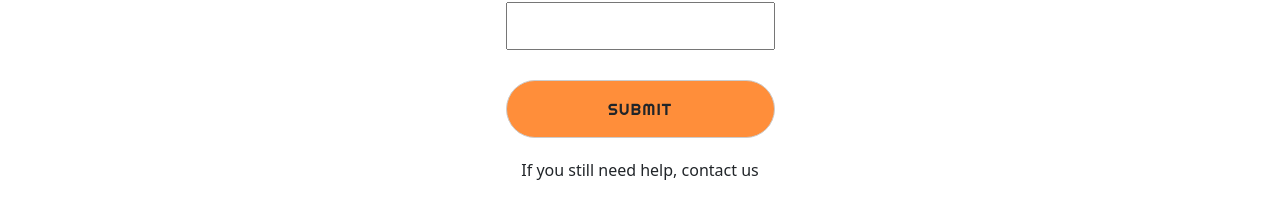
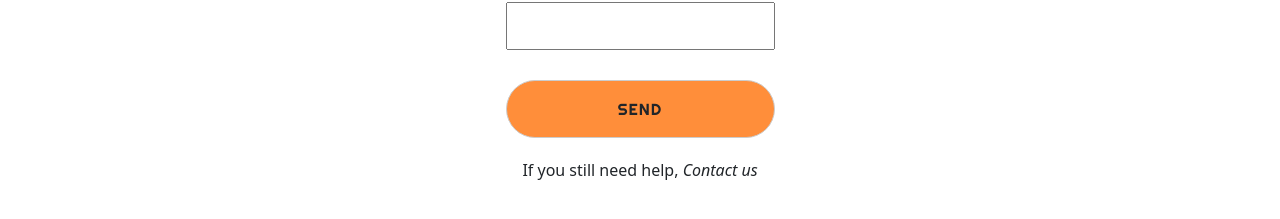
Before and after one commit to Ibramelias/cucumie, a React (Create React App) app in the folder kindownder/: page /restpassword in a window 1280 px wide. Shown: the part 317-536 px from the top of the page. Built offline with nearby package versions, Linux system fonts and the light colour scheme; no server answers; a web font is replaced by a local one.

Commit message:
added env file

```diff
--- a/kindownder/src/components/rest/Rest.js
+++ b/kindownder/src/components/rest/Rest.js
@@ -2,7 +2,7 @@ import React, { useState, useRef } from 'react';
 import { useAuth } from "../../components/AuthContext/AuthContext";
 import { Alert, Container } from 'react-bootstrap';
 import logo from '../../assets/black_logo.png';
-// import Btn from "../../components/Button/index"
+import Btn from "../../components/Button/index"
 import "./rest.css"
 
 export default function RestPassword() {
@@ -46,11 +46,11 @@ export default function RestPassword() {
                                 type="email"
                                 autoComplete="on"
                             />
-                            <button className="btn btn--rest-btn" disabled={loading}>Submit</button>
-                            {/* <Btn disabled={loading} text='Submit' type="rest-btn" /> */}
+                            <button className="btn btn--rest-btn" disabled={loading}>Send</button>
+                            {/* <Btn text='Submit' type="rest-btn" /> */}
                         </form>
                         {/* <button >Send</button> */}
-                        <p className='rest-other-option' >If you still need help, contact us</p>
+                        <p className='rest-other-option' >If you still need help, <em>Contact us</em></p>
                     </div>
                 </Container>
             </div>
--- a/kindownder/src/firebase.js
+++ b/kindownder/src/firebase.js
@@ -3,7 +3,7 @@ import { getAuth } from "firebase/auth";
 
 
 const app = firebase.initializeApp({
-    apiKey: "AIzaSyDEs8FmikALniBCjr2SMtFsGRnCOkI2Zxw",
+    apiKey: process.env.REACT_APP_FIREBASE_API_KEY,
     authDomain: process.env.REACT_APP_FIREBASE_AUTH_DOMAIN,
     projectId: process.env.REACT_APP_FIREBASE_PROJECT_ID,
     storageBucket: process.env.REACT_APP_FIREBASE_STORAGE_BUCKET,
```
